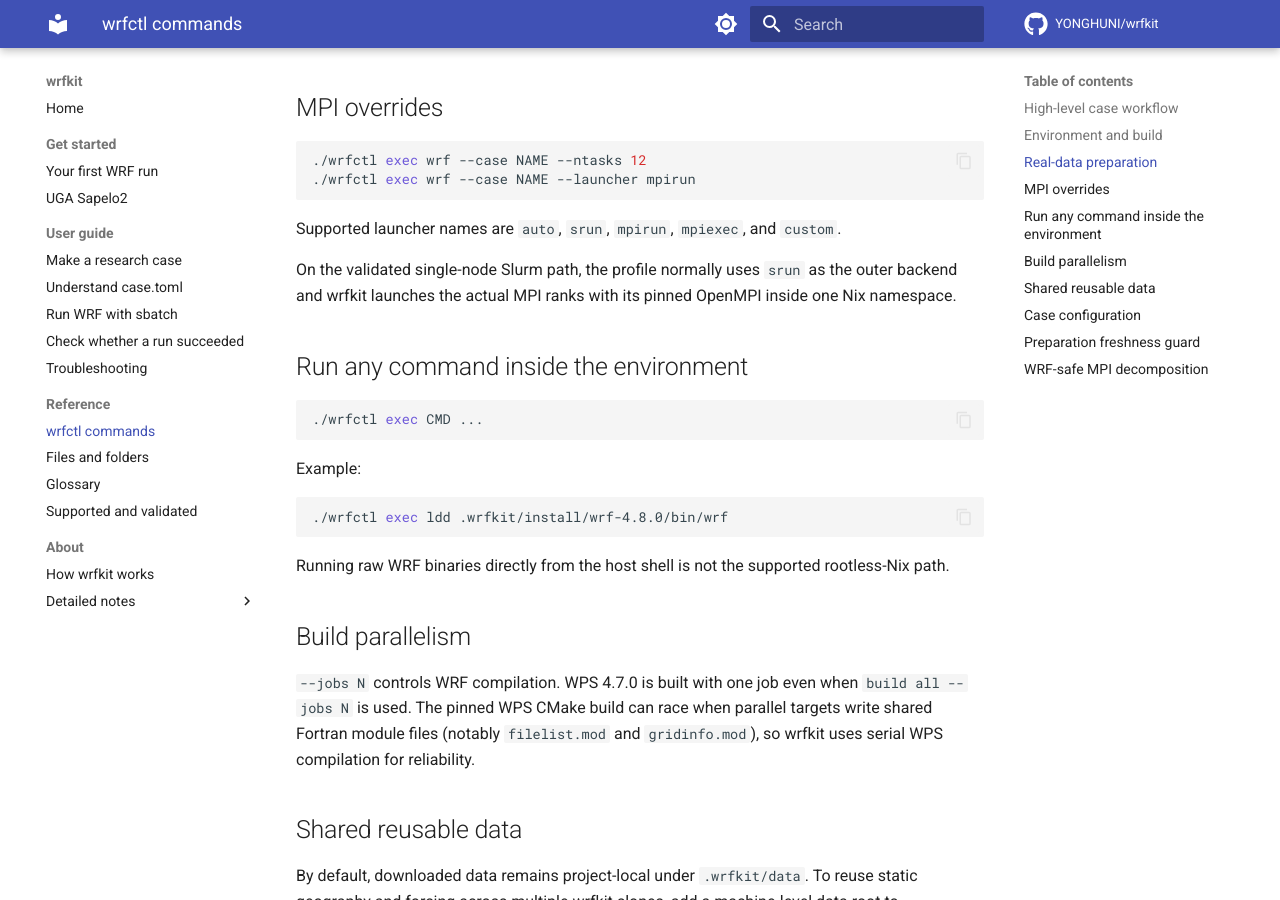
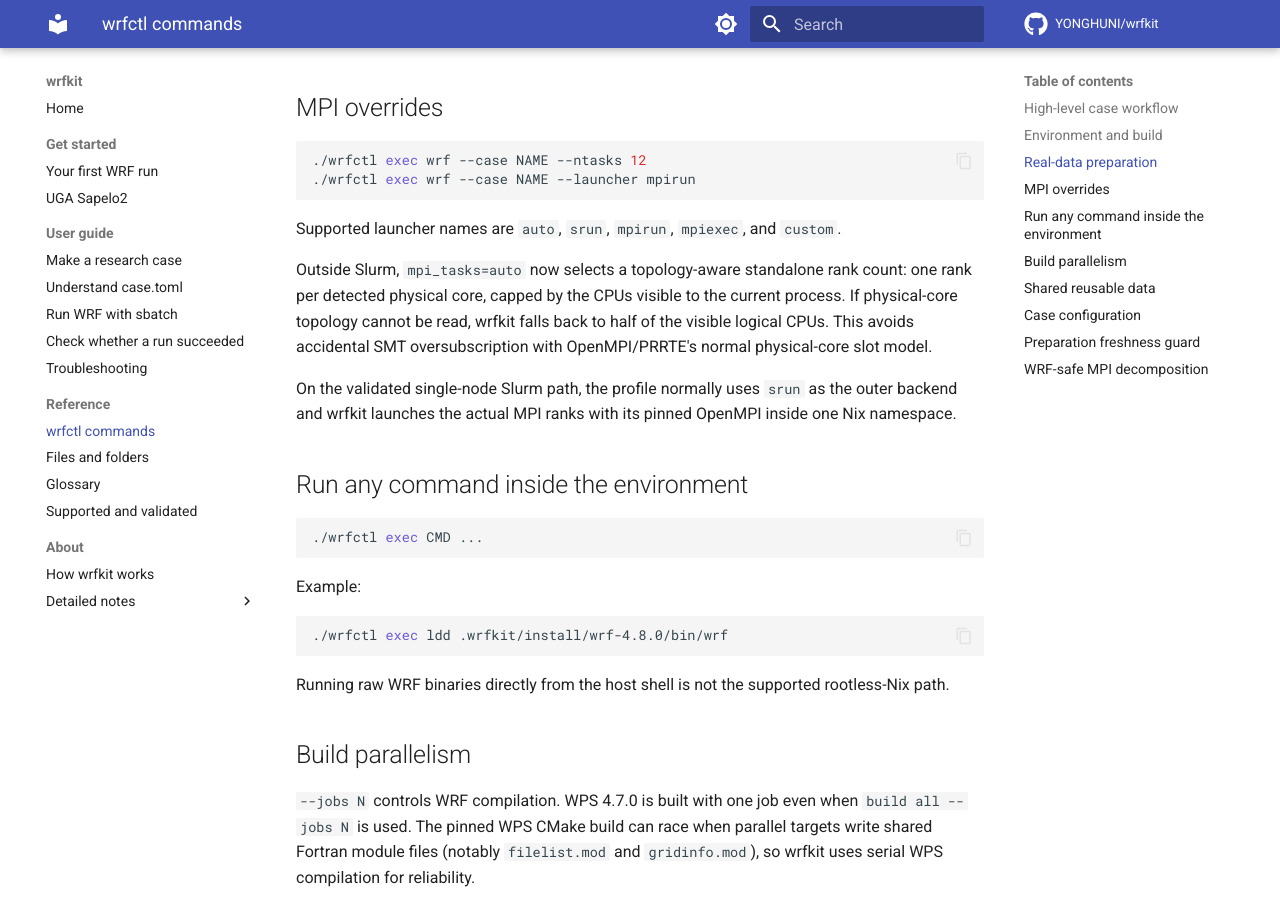
Before and after one commit to YONGHUNI/wrfkit, an MkDocs documentation site: the page built from docs/reference/commands.md, in a window 1280 px wide and 900 px high, scrolled down 2356 px. Built offline with MkDocs 1.6.1 and Material for MkDocs 9.7.7, drawn with Linux system fonts in a browser that asks for light colours; comment, search, counter and statistics services are not loaded.

Commit message:
Document standalone auto MPI task selection

```diff
--- a/docs/reference/commands.md
+++ b/docs/reference/commands.md
@@ -65,6 +65,12 @@ without copying or modifying the source data.
 
 Supported launcher names are `auto`, `srun`, `mpirun`, `mpiexec`, and
 `custom`.
+
+Outside Slurm, `mpi_tasks=auto` now selects a topology-aware standalone rank
+count: one rank per detected physical core, capped by the CPUs visible to the
+current process. If physical-core topology cannot be read, wrfkit falls back to
+half of the visible logical CPUs. This avoids accidental SMT oversubscription
+with OpenMPI/PRRTE's normal physical-core slot model.
 
 On the validated single-node Slurm path, the profile normally uses `srun`
 as the outer backend and wrfkit launches the actual MPI ranks with its pinned
```
